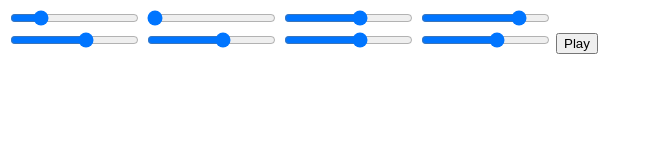
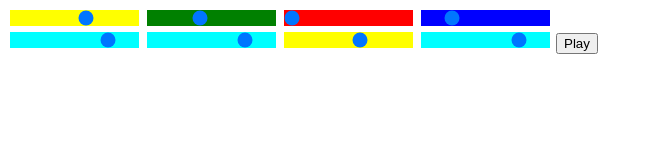
Before and after one commit to bsingr/mastermind, a plain HTML site: page index.html in a window 1280 px wide. Shown: the whole page, without its empty margins (0-651 px from the left). Drawn offline with Linux system fonts and the light colour scheme.

Commit message:
Colorize output

```diff
--- a/index.html
+++ b/index.html
@@ -4,21 +4,30 @@
     <meta charset="utf-8">
     <title>Mastermind</title>
     <style media="screen">
-
+      input[type=range] {
+        -webkit-appearance: none;
+        outline: none;
+      }
+      input[type=range][value~="0"] { background-color: red; }
+      input[type=range][value~="1"] { background-color: blue; }
+      input[type=range][value~="2"] { background-color: green; }
+      input[type=range][value~="3"] { background-color: yellow; }
+      input[type=range][value~="4"] { background-color: cyan; }
+      input[type=range][value~="5"] { background-color: magenta; }
     </style>
   </head>
   <body>
     <form class="js-secret">
-      <input name="0" type="range" min="0" max="5" />
-      <input name="1" type="range" min="0" max="5" />
-      <input name="2" type="range" min="0" max="5" />
-      <input name="3" type="range" min="0" max="5" />
+      <input class="js-sync-value-attr" name="0" type="range" min="0" max="5" />
+      <input class="js-sync-value-attr" name="1" type="range" min="0" max="5" />
+      <input class="js-sync-value-attr" name="2" type="range" min="0" max="5" />
+      <input class="js-sync-value-attr" name="3" type="range" min="0" max="5" />
     </form>
     <form class="js-attempt">
-      <input name="0" type="range" min="0" max="5" />
-      <input name="1" type="range" min="0" max="5" />
-      <input name="2" type="range" min="0" max="5" />
-      <input name="3" type="range" min="0" max="5" />
+      <input class="js-sync-value-attr" name="0" type="range" min="0" max="5" />
+      <input class="js-sync-value-attr" name="1" type="range" min="0" max="5" />
+      <input class="js-sync-value-attr" name="2" type="range" min="0" max="5" />
+      <input class="js-sync-value-attr" name="3" type="range" min="0" max="5" />
       <input type="submit" value="Play" />
       <span class="js-hits"></span>
       <span class="js-nearby-hits"></span>
@@ -28,10 +37,20 @@
 
       (function () {
         var tokens = [0,1,2,3,4,5];
-        var secret = createSecret(tokens, 4);
-        renderRow(document.getElementsByClassName('js-secret')[0], secret);
+        unserializeRow(document.getElementsByClassName('js-secret')[0], createTokens(tokens, 4));
+        unserializeRow(document.getElementsByClassName('js-attempt')[0], createTokens(tokens, 4));
         document.getElementsByClassName('js-attempt')[0].addEventListener('submit', attempt);
+        document.addEventListener('change', function (e) {
+          let className = e.target.getAttribute('class');
+          if (className.indexOf('js-sync-value-attr') > -1) {
+            syncValueAttr(e.target);
+          }
+        })
       })();
+
+      function syncValueAttr(that) {
+        that.setAttribute('value', that.value);
+      }
 
       function attempt(e) {
         e.preventDefault();
@@ -58,13 +77,15 @@
         return tokens;
       }
 
-      function renderRow(formEl, tokens) {
+      function unserializeRow(formEl, tokens) {
         tokens.forEach(function(token, i){
-          formEl.elements.namedItem(`${i}`).value = token;
+          const inputEl = formEl.elements.namedItem(`${i}`);
+          inputEl.value = token;
+          inputEl.setAttribute('value', token);
         });
       }
 
-      function createSecret(tokens, size) {
+      function createTokens(tokens, size) {
         var secret = [];
         for (var i = 0; i < size; i++) {
           secret.push(Math.round(Math.random() * (tokens.length - 1)));
```
